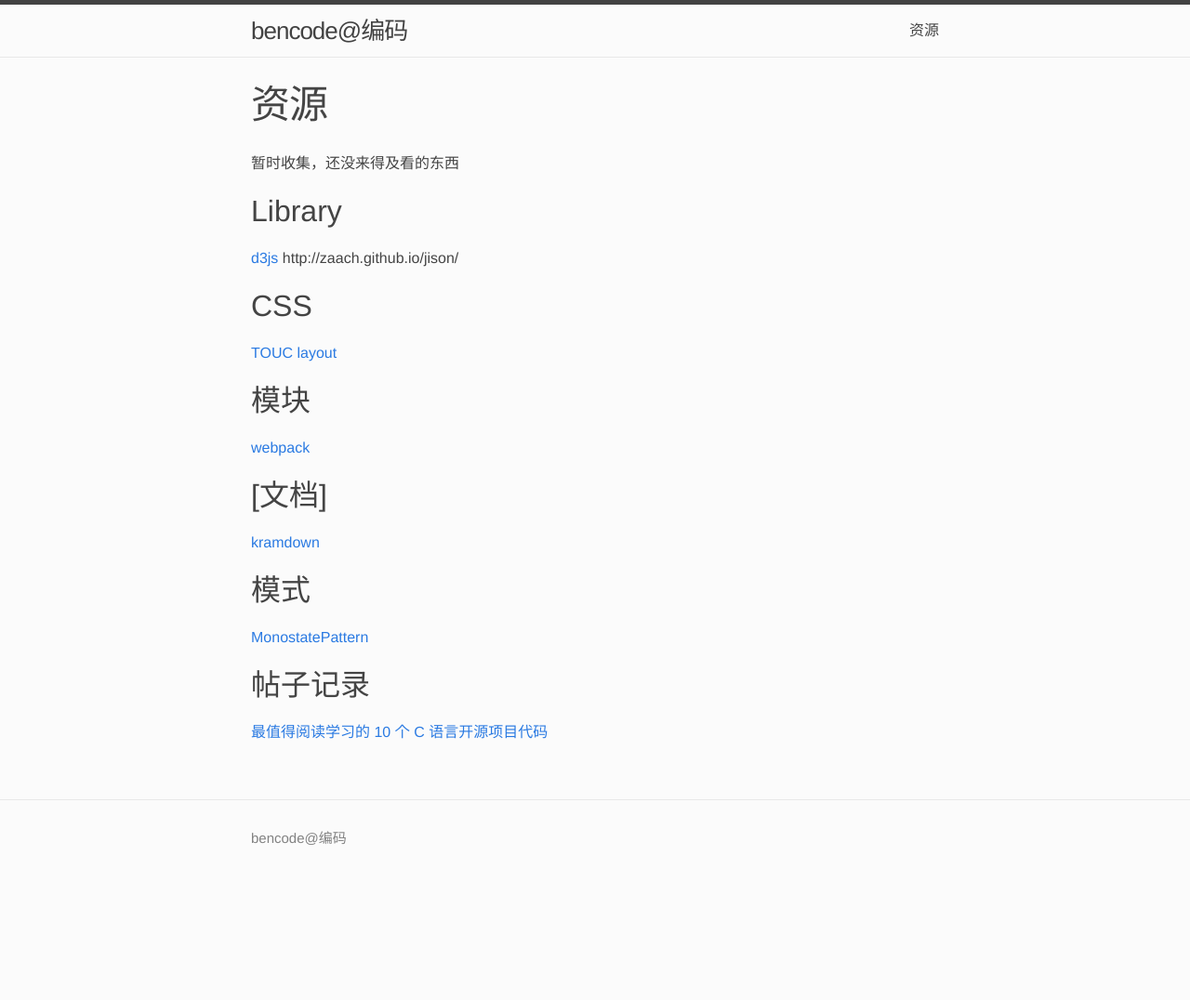
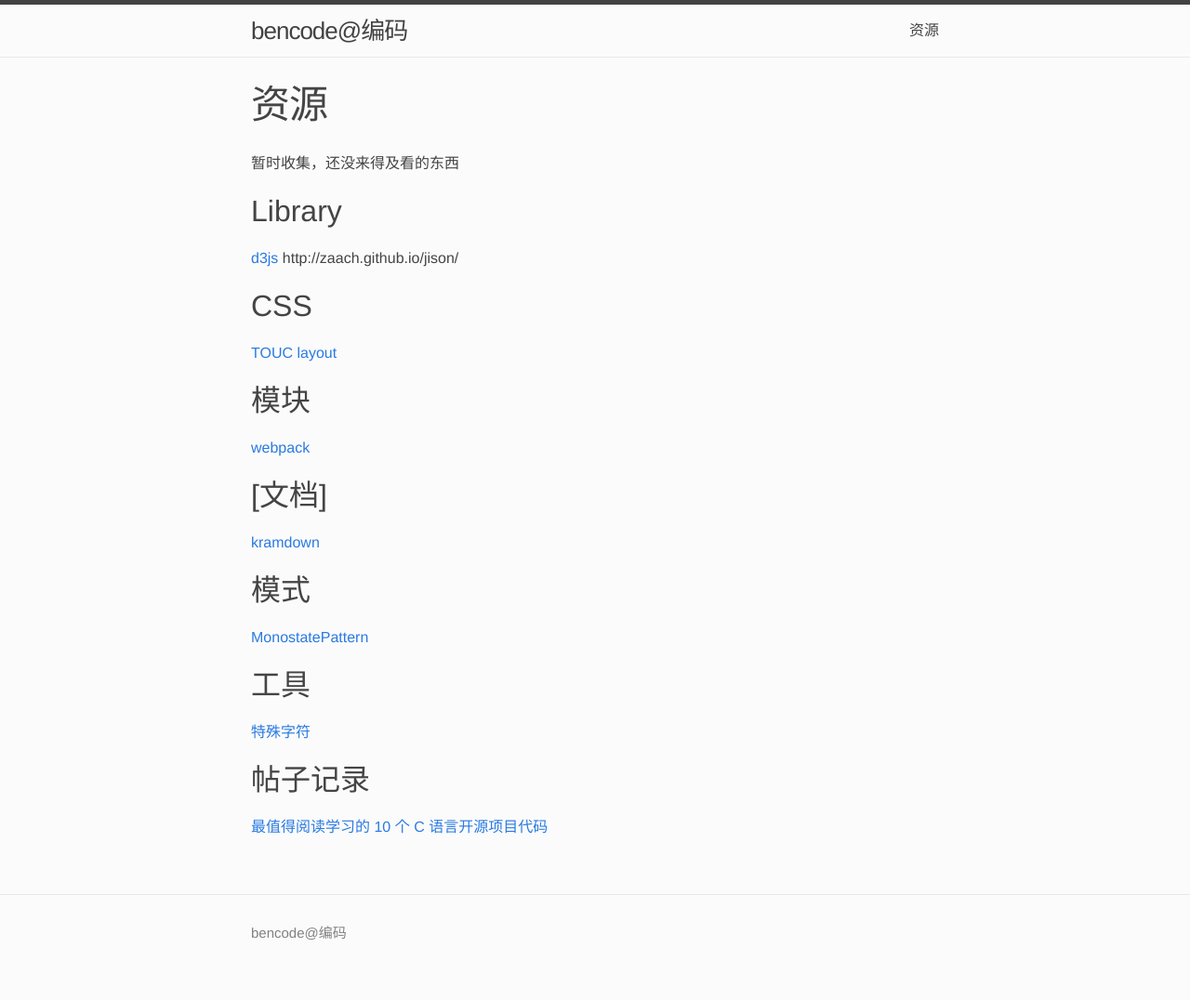
Before and after one commit to bencode/bencode.github.io, a Jekyll site: the page built from links.md, in a window 1280 px wide. Shown: the whole page at 93% size. Built offline with Jekyll 4.4.1, drawn with Linux system fonts in a browser that asks for light colours; before the commit the page ends 974 px from its top, so only the background shows below that.

Commit message:
添加特殊字符

```diff
--- a/links.md
+++ b/links.md
@@ -32,6 +32,9 @@ http://zaach.github.io/jison/
 
 [MonostatePattern](http://c2.com/cgi/wiki?MonostatePattern)
 
+## 工具
+
+[特殊字符](http://artwc.com/tl/unifont/)
 
 ## 帖子记录
 
```
